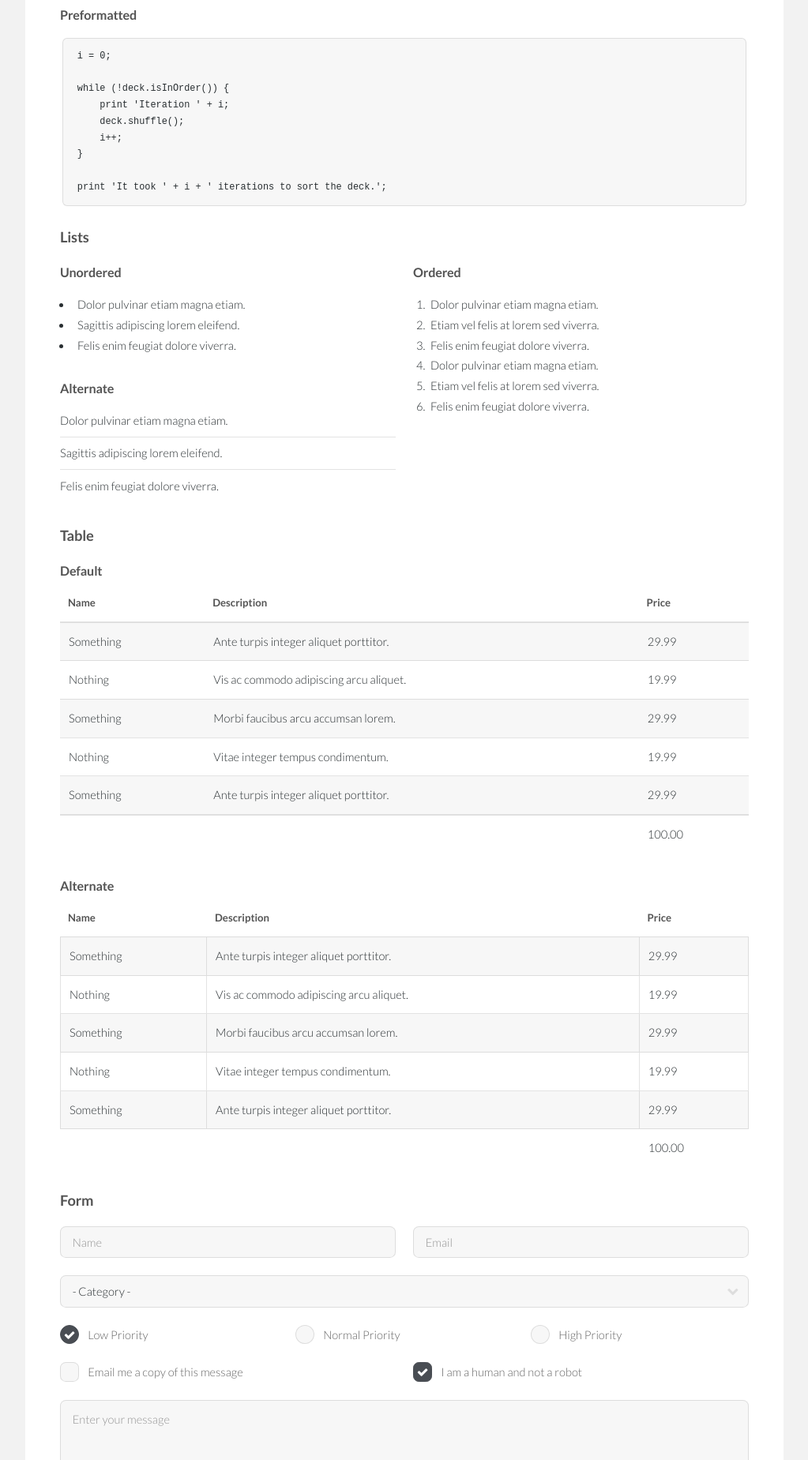
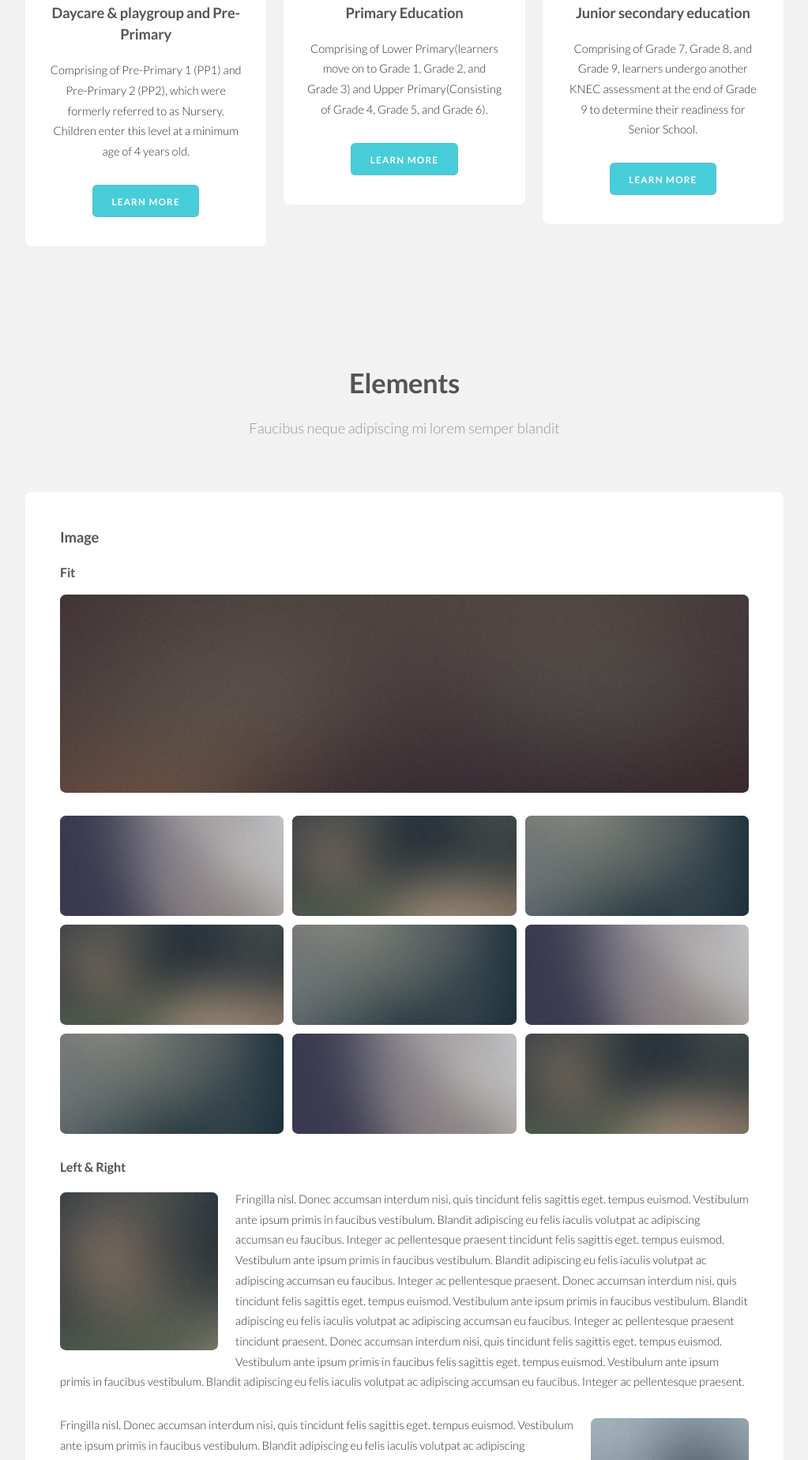
Before and after one commit to Mobisafrankline/King-s-academy-attachment-project, a plain HTML site: page News.html in a window 1280 px wide. Shown: the part 951-2800 px from the top of the page at 79% size, without its empty margins (128-1151 px from the left). Drawn offline with Linux system fonts and the light colour scheme.

Commit message:
change on page

```diff
--- a/News.html
+++ b/News.html
@@ -61,6 +61,81 @@
 			</header>
 
 		<!-- Main -->
+		<section id="three" class="wrapper style1">
+			<div class="container">
+				<header class="major">
+					<h2>Elements</h2>
+					<p>Faucibus neque adipiscing mi lorem semper blandit</p>
+				</header>
+				<div class="row">
+					<div class="4u 6u$(2) 12u$(3)">
+						<article class="box post">
+							<a href="#" class="image fit"><img src="images/pic04.jpg" alt="" /></a>
+							<h3>Daycare & playgroup and Pre-Primary</h3>
+							<p>Comprising of Pre-Primary 1 (PP1) and Pre-Primary 2 (PP2), which were formerly referred to as Nursery.
+								Children enter this level at a minimum age of 4 years old.</p>
+							<ul class="actions">
+								<li><a href="#" class="button special">Learn More</a></li>
+							</ul>
+						</article>
+					</div>
+					<div class="4u 6u$(2) 12u$(3)">
+						<article class="box post">
+							<a href="#" class="image fit"><img src="images/pic04.jpg" alt="" /></a>
+							<h3>Daycare & playgroup and Pre-Primary</h3>
+							<p>Comprising of Pre-Primary 1 (PP1) and Pre-Primary 2 (PP2), which were formerly referred to as Nursery.
+								Children enter this level at a minimum age of 4 years old.</p>
+							<ul class="actions">
+								<li><a href="#" class="button special">Learn More</a></li>
+							</ul>
+						</article>
+					</div>
+					<div class="4u 6u$(2) 12u$(3)">
+						<article class="box post">
+							<a href="#" class="image fit"><img src="images/pic04.jpg" alt="" /></a>
+							<h3>Daycare & playgroup and Pre-Primary</h3>
+							<p>Comprising of Pre-Primary 1 (PP1) and Pre-Primary 2 (PP2), which were formerly referred to as Nursery.
+								Children enter this level at a minimum age of 4 years old.</p>
+							<ul class="actions">
+								<li><a href="#" class="button special">Learn More</a></li>
+							</ul>
+						</article>
+					</div>
+					<div class="4u 6u$(2) 12u$(3)">
+						<article class="box post">
+							<a href="#" class="image fit"><img src="images/pic04.jpg" alt="" /></a>
+							<h3>Daycare & playgroup and Pre-Primary</h3>
+							<p>Comprising of Pre-Primary 1 (PP1) and Pre-Primary 2 (PP2), which were formerly referred to as Nursery.
+								Children enter this level at a minimum age of 4 years old.</p>
+							<ul class="actions">
+								<li><a href="#" class="button special">Learn More</a></li>
+							</ul>
+						</article>
+					</div>
+					<div class="4u 6u(2) 12u$(3)">
+						<article class="box post">
+							<a href="#" class="image fit"><img src="images/pic05.jpg" alt="" /></a>
+							<h3>Primary Education</h3>
+							<p>Comprising of Lower Primary(learners move on to Grade 1, Grade 2, and Grade 3) and Upper Primary(Consisting of Grade 4, Grade 5, and Grade 6).</p>
+							<ul class="actions">
+								<li><a href="#" class="button special">Learn More</a></li>
+							</ul>
+						</article>
+					</div>
+					<div class="4u$ 6u$(2) 12u$(3)">
+						<article class="box post">
+							<a href="#" class="image fit"><img src="images/pic06.jpg" alt="" /></a>
+							<h3>Junior secondary education</h3>
+							<p>Comprising of Grade 7, Grade 8, and Grade 9, learners undergo another KNEC assessment at the end of Grade 9 to determine their readiness for Senior School.</p>
+							<ul class="actions">
+								<li><a href="#" class="button special">Learn More</a></li>
+							</ul>
+						</article>
+					</div>
+				</div>
+			</div>
+
+		</section>
 			<section id="main" class="wrapper style1">
 				<header class="major">
 					<h2>Elements</h2>
@@ -69,15 +144,7 @@
 				<div class="container">
 
 					<!-- Content -->
-						<section id="content">
-
-							<!-- Text -->
-								<section>
-									<h3>Text</h3>
-									<p>This is <b>bold</b> and this is <strong>strong</strong>. This is <i>italic</i> and this is <em>emphasized</em>.
-									This is <sup>superscript</sup> text and this is <sub>subscript</sub> text.
-									This is <u>underlined</u> and this is code: <code>for (;;) { ... }</code>. Finally, <a href="#">this is a link</a>.</p>
-
+<!--
 									<hr />
 
 									<header>
@@ -94,221 +161,9 @@
 									<h4>Blockquote</h4>
 									<blockquote>Fringilla nisl. Donec accumsan interdum nisi, quis tincidunt felis sagittis eget tempus euismod. Vestibulum ante ipsum primis in faucibus vestibulum. Blandit adipiscing eu felis iaculis volutpat ac adipiscing accumsan faucibus. Vestibulum ante ipsum primis in faucibus lorem ipsum dolor sit amet nullam adipiscing eu felis.</blockquote>
 
-									<h4>Preformatted</h4>
-									<pre><code>i = 0;
 
-while (!deck.isInOrder()) {
-    print 'Iteration ' + i;
-    deck.shuffle();
-    i++;
-}
+								</section> -->
 
-print 'It took ' + i + ' iterations to sort the deck.';
-</code></pre>
-								</section>
-
-							<!-- Lists -->
-								<section>
-									<h3>Lists</h3>
-									<div class="row">
-										<div class="6u 12u(2)">
-
-											<h4>Unordered</h4>
-											<ul>
-												<li>Dolor pulvinar etiam magna etiam.</li>
-												<li>Sagittis adipiscing lorem eleifend.</li>
-												<li>Felis enim feugiat dolore viverra.</li>
-											</ul>
-
-											<h4>Alternate</h4>
-											<ul class="alt">
-												<li>Dolor pulvinar etiam magna etiam.</li>
-												<li>Sagittis adipiscing lorem eleifend.</li>
-												<li>Felis enim feugiat dolore viverra.</li>
-											</ul>
-
-										</div>
-										<div class="6u 12u(2)">
-
-											<h4>Ordered</h4>
-											<ol>
-												<li>Dolor pulvinar etiam magna etiam.</li>
-												<li>Etiam vel felis at lorem sed viverra.</li>
-												<li>Felis enim feugiat dolore viverra.</li>
-												<li>Dolor pulvinar etiam magna etiam.</li>
-												<li>Etiam vel felis at lorem sed viverra.</li>
-												<li>Felis enim feugiat dolore viverra.</li>
-											</ol>
-
-
-										</div>
-									</div>
-
-
-
-							<!-- Table -->
-								<section>
-									<h3>Table</h3>
-
-									<h4>Default</h4>
-									<div class="table-wrapper">
-										<table>
-											<thead>
-												<tr>
-													<th>Name</th>
-													<th>Description</th>
-													<th>Price</th>
-												</tr>
-											</thead>
-											<tbody>
-												<tr>
-													<td>Something</td>
-													<td>Ante turpis integer aliquet porttitor.</td>
-													<td>29.99</td>
-												</tr>
-												<tr>
-													<td>Nothing</td>
-													<td>Vis ac commodo adipiscing arcu aliquet.</td>
-													<td>19.99</td>
-												</tr>
-												<tr>
-													<td>Something</td>
-													<td> Morbi faucibus arcu accumsan lorem.</td>
-													<td>29.99</td>
-												</tr>
-												<tr>
-													<td>Nothing</td>
-													<td>Vitae integer tempus condimentum.</td>
-													<td>19.99</td>
-												</tr>
-												<tr>
-													<td>Something</td>
-													<td>Ante turpis integer aliquet porttitor.</td>
-													<td>29.99</td>
-												</tr>
-											</tbody>
-											<tfoot>
-												<tr>
-													<td colspan="2"></td>
-													<td>100.00</td>
-												</tr>
-											</tfoot>
-										</table>
-									</div>
-
-									<h4>Alternate</h4>
-									<div class="table-wrapper">
-										<table class="alt">
-											<thead>
-												<tr>
-													<th>Name</th>
-													<th>Description</th>
-													<th>Price</th>
-												</tr>
-											</thead>
-											<tbody>
-												<tr>
-													<td>Something</td>
-													<td>Ante turpis integer aliquet porttitor.</td>
-													<td>29.99</td>
-												</tr>
-												<tr>
-													<td>Nothing</td>
-													<td>Vis ac commodo adipiscing arcu aliquet.</td>
-													<td>19.99</td>
-												</tr>
-												<tr>
-													<td>Something</td>
-													<td> Morbi faucibus arcu accumsan lorem.</td>
-													<td>29.99</td>
-												</tr>
-												<tr>
-													<td>Nothing</td>
-													<td>Vitae integer tempus condimentum.</td>
-													<td>19.99</td>
-												</tr>
-												<tr>
-													<td>Something</td>
-													<td>Ante turpis integer aliquet porttitor.</td>
-													<td>29.99</td>
-												</tr>
-											</tbody>
-											<tfoot>
-												<tr>
-													<td colspan="2"></td>
-													<td>100.00</td>
-												</tr>
-											</tfoot>
-										</table>
-									</div>
-								</section>
-
-
-
-							<!-- Form -->
-								<section>
-									<h3>Form</h3>
-									<form method="post" action="#">
-										<div class="row uniform">
-											<div class="6u 12u(3)">
-												<input type="text" name="name" id="name" value="" placeholder="Name" />
-											</div>
-											<div class="6u 12u(3)">
-												<input type="email" name="email" id="email" value="" placeholder="Email" />
-											</div>
-										</div>
-										<div class="row uniform">
-											<div class="12u">
-												<div class="select-wrapper">
-													<select name="category" id="category">
-														<option value="">- Category -</option>
-														<option value="1">Manufacturing</option>
-														<option value="1">Shipping</option>
-														<option value="1">Administration</option>
-														<option value="1">Human Resources</option>
-													</select>
-												</div>
-											</div>
-										</div>
-										<div class="row uniform">
-											<div class="4u 12u(2)">
-												<input type="radio" id="priority-low" name="priority" checked>
-												<label for="priority-low">Low Priority</label>
-											</div>
-											<div class="4u 12u(2)">
-												<input type="radio" id="priority-normal" name="priority">
-												<label for="priority-normal">Normal Priority</label>
-											</div>
-											<div class="4u 12u(2)">
-												<input type="radio" id="priority-high" name="priority">
-												<label for="priority-high">High Priority</label>
-											</div>
-										</div>
-										<div class="row uniform">
-											<div class="6u 12u(2)">
-												<input type="checkbox" id="copy" name="copy">
-												<label for="copy">Email me a copy of this message</label>
-											</div>
-											<div class="6u 12u(2)">
-												<input type="checkbox" id="human" name="human" checked>
-												<label for="human">I am a human and not a robot</label>
-											</div>
-										</div>
-										<div class="row uniform">
-											<div class="12u">
-												<textarea name="message" id="message" placeholder="Enter your message" rows="6"></textarea>
-											</div>
-										</div>
-										<div class="row uniform">
-											<div class="12u">
-												<ul class="actions">
-													<li><input type="submit" value="Send Message" /></li>
-													<li><input type="reset" value="Reset" class="alt" /></li>
-												</ul>
-											</div>
-										</div>
-									</form>
-								</section>
 
 							<!-- Image -->
 								<section>
@@ -330,6 +185,7 @@ print 'It took ' + i + ' iterations to sort the deck.';
 									</div>
 
 									<h4>Left &amp; Right</h4>
+
 									<p><span class="image left"><img src="images/pic08.jpg" alt="" /></span>Fringilla nisl. Donec accumsan interdum nisi, quis tincidunt felis sagittis eget. tempus euismod. Vestibulum ante ipsum primis in faucibus vestibulum. Blandit adipiscing eu felis iaculis volutpat ac adipiscing accumsan eu faucibus. Integer ac pellentesque praesent tincidunt felis sagittis eget. tempus euismod. Vestibulum ante ipsum primis in faucibus vestibulum. Blandit adipiscing eu felis iaculis volutpat ac adipiscing accumsan eu faucibus. Integer ac pellentesque praesent. Donec accumsan interdum nisi, quis tincidunt felis sagittis eget. tempus euismod. Vestibulum ante ipsum primis in faucibus vestibulum. Blandit adipiscing eu felis iaculis volutpat ac adipiscing accumsan eu faucibus. Integer ac pellentesque praesent tincidunt praesent. Donec accumsan interdum nisi, quis tincidunt felis sagittis eget. tempus euismod. Vestibulum ante ipsum primis in faucibus felis sagittis eget. tempus euismod. Vestibulum ante ipsum primis in faucibus vestibulum. Blandit adipiscing eu felis iaculis volutpat ac adipiscing accumsan eu faucibus. Integer ac pellentesque praesent.</p>
 									<p><span class="image right"><img src="images/pic09.jpg" alt="" /></span>Fringilla nisl. Donec accumsan interdum nisi, quis tincidunt felis sagittis eget. tempus euismod. Vestibulum ante ipsum primis in faucibus vestibulum. Blandit adipiscing eu felis iaculis volutpat ac adipiscing accumsan eu faucibus. Integer ac pellentesque praesent tincidunt felis sagittis eget. tempus euismod. Vestibulum ante ipsum primis in faucibus vestibulum. Blandit adipiscing eu felis iaculis volutpat ac adipiscing accumsan eu faucibus. Integer ac pellentesque praesent. Donec accumsan interdum nisi, quis tincidunt felis sagittis eget. tempus euismod. Vestibulum ante ipsum primis in faucibus vestibulum. Blandit adipiscing eu felis iaculis volutpat ac adipiscing accumsan eu faucibus. Integer ac pellentesque praesent tincidunt praesent. Donec accumsan interdum nisi, quis tincidunt felis sagittis eget. tempus euismod. Vestibulum ante ipsum primis in faucibus felis sagittis eget. tempus euismod. Vestibulum ante ipsum primis in faucibus vestibulum. Blandit adipiscing eu felis iaculis volutpat ac adipiscing accumsan eu faucibus. Integer ac pellentesque praesent.</p>
 								</section>
```
Also changed, not shown: About.html (+4 -4 lines), Home.html (+11 -1 lines), right-sidebar.html (+2 -1 lines).
